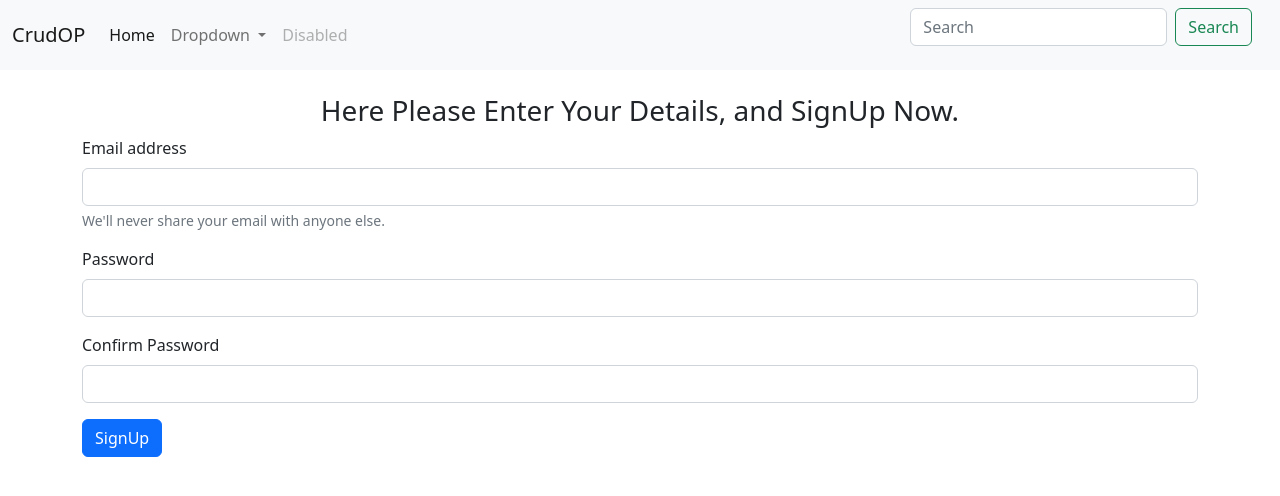
After one commit to utkarshsriv/phpdemo1, a PHP site: page /signup.php in a window 1280 px wide. The commit adds this page. Shown: the top 496 px of the page. Run offline with PHP 8.4, Linux system fonts and the light colour scheme.

```diff
--- a/conn.php
+++ b/conn.php
@@ -11,4 +11,5 @@ try {
 }
 include 'crud.php';
 $obj=new crud($conn);
+
 ?>
--- a/crud.php
+++ b/crud.php
@@ -23,9 +23,10 @@ echo"inserted successfully";
 }
 }
 
-public function show()
-{
-    $query="select * from students";
+
+
+               public function show($query){
+
     $stmt=$this->db->prepare($query);
     $stmt->execute();
     if ($stmt->rowCount() > 0) {
@@ -79,4 +80,5 @@ public function show()
 
   }
 }
+include_once 'deleteModal.php';
 ?>
--- a/delete1.php
+++ b/delete1.php
@@ -3,7 +3,7 @@ include_once 'conn.php';
 if(isset($_POST['submit'])){
     $id=$_GET['id'];
     $obj->delete($id);
-    header("location:index1.php");
+    header("location:index.php");
 }
 ?>
   <?php
--- /dev/null
+++ b/logoutmodal.php
@@ -0,0 +1,21 @@
+
+<!-- Modal -->
+<div class="modal fade" id="staticBackdrop" data-bs-backdrop="static" data-bs-keyboard="false" tabindex="-1" aria-labelledby="staticBackdropLabel" aria-hidden="true">
+    <form action="" method="post">
+  <div class="modal-dialog">
+    <div class="modal-content">
+      <div class="modal-header">
+        <h1 class="modal-title fs-5" id="staticBackdropLabel"></h1>
+        <button type="button" class="btn-close" data-bs-dismiss="modal" aria-label="Close"></button>
+      </div>
+      <div class="modal-body">
+     <h2>Are you sure to logout?</h2>
+      </div>
+      <div class="modal-footer">
+        <button type="button" class="btn btn-secondary" data-bs-dismiss="modal">Close</button>
+        <a href="logout.php" type="submit" class="btn btn-primary" >Logout</a>
+      </div>
+    </div>
+</div>
+</form>
+</div>
--- a/nav.php
+++ b/nav.php
@@ -1,3 +1,7 @@
+            <?php
+            session_start();
+          include_once "logoutmodal.php";
+            ?>
 <!doctype html>
 <html lang="en">
   <head>
@@ -12,14 +16,14 @@
 
     <nav class="navbar navbar-expand-lg bg-light">
       <div class="container-fluid">
-    <a class="navbar-brand" href="index1.php">CrudOP</a>
+        <a class="navbar-brand" href="index.php">CrudOP</a>
         <button class="navbar-toggler" type="button" data-bs-toggle="collapse" data-bs-target="#navbarSupportedContent" aria-controls="navbarSupportedContent" aria-expanded="false" aria-label="Toggle navigation">
           <span class="navbar-toggler-icon"></span>
         </button>
         <div class="collapse navbar-collapse" id="navbarSupportedContent">
           <ul class="navbar-nav me-auto mb-2 mb-lg-0">
             <li class="nav-item">
-          <a class="nav-link active" aria-current="page" href="index1.php">Home</a>
+              <a class="nav-link active" aria-current="page" href="index.php">Home</a>
             </li>
 
             <li class="nav-item dropdown">
@@ -41,6 +45,16 @@
             <input class="form-control me-2" type="search" placeholder="Search" aria-label="Search">
             <button class="btn btn-outline-success" type="submit">Search</button>
           </form>
+          <div class="containerb mx-2">
+            <?php
+            ?>
+            <?php
+            if (isset($_SESSION['email'])) {
+              echo '<a class="btn btn-danger" data-bs-toggle="modal" data-bs-target="#staticBackdrop">Logout</a>';
+              # code...
+            }
+            ?>
+          </div>
         </div>
       </div>
     </nav>
--- /dev/null
+++ b/signup.php
@@ -0,0 +1,72 @@
+<?php
+
+include_once "nav.php";
+include_once "conn.php";
+
+
+if(isset($_POST['submit'])){
+$email=$_POST['email'];
+$pass=$_POST['pass'];
+$confirm=$_POST['confirm'];
+
+
+if ($pass==$confirm)
+ {
+    # code...
+
+    $hash=password_hash($pass,PASSWORD_BCRYPT);
+    $query="INSERT INTO `users` (`email`, `password`) VALUES (:email,:pass)";
+    $stmt=$conn->prepare($query);
+    $stmt->bindparam(":email",$email);
+    $stmt->bindparam(":pass",$hash);
+    $res=$stmt->execute();
+
+  if ($res) {
+    # code...
+
+    echo'<div class="alert alert-success alert-dismissible fade show" role="alert">
+    <strong>Hurrah!</strong> SignUp Successfully,Now you can login by click <a href="index.php">here</a>.
+    <button type="button" class="btn-close" data-bs-dismiss="alert" aria-label="Close"></button>
+  </div>';
+
+
+  }else{
+    echo'<div class="alert alert-danger alert-dismissible fade show" role="alert">
+  <strong>OOPS something went wrong!</strong>Please try again.
+  <button type="button" class="btn-close" data-bs-dismiss="alert" aria-label="Close"></button>
+</div>';
+
+  }
+}else{
+
+
+        echo'<div class="alert alert-danger alert-dismissible fade show" role="alert">
+        <strong>Uncertainly!</strong>Your password does not match each other please enter same password in each section.
+        <button type="button" class="btn-close" data-bs-dismiss="alert" aria-label="Close"></button>
+      </div>';
+
+}
+}
+?>
+<div class="container">
+<h3 style="text-align:center;">
+    Here Please Enter Your Details, and SignUp Now.
+</h3>
+<form method="post">
+  <div class="mb-3">
+    <label for="exampleInputEmail1" class="form-label">Email address</label>
+    <input type="email" name="email" class="form-control" id="exampleInputEmail1" aria-describedby="emailHelp">
+    <div id="emailHelp" class="form-text">We'll never share your email with anyone else.</div>
+  </div>
+  <div class="mb-3">
+    <label for="exampleInputPassword1" class="form-label">Password</label>
+    <input type="password" class="form-control" id="exampleInputPassword1" name="pass">
+  </div>
+  <div class="mb-3">
+    <label for="exampleInputPassword1" class="form-label" >Confirm Password</label>
+    <input type="password" class="form-control" id="exampleInputPassword1" name="confirm">
+  </div>
+
+  <button type="submit" class="btn btn-primary" name="submit">SignUp</button>
+</form>
+</div>
```
Also changed, not shown: afterlogin.php (added, +69 -0 lines), edit1.php (+20 -6 lines), index.php (+79 -43 lines), logout.php (added, +11 -0 lines), deleteModal.php (added), loginmodal.php (added). Lines whose indentation alone changed are shown as unchanged.
